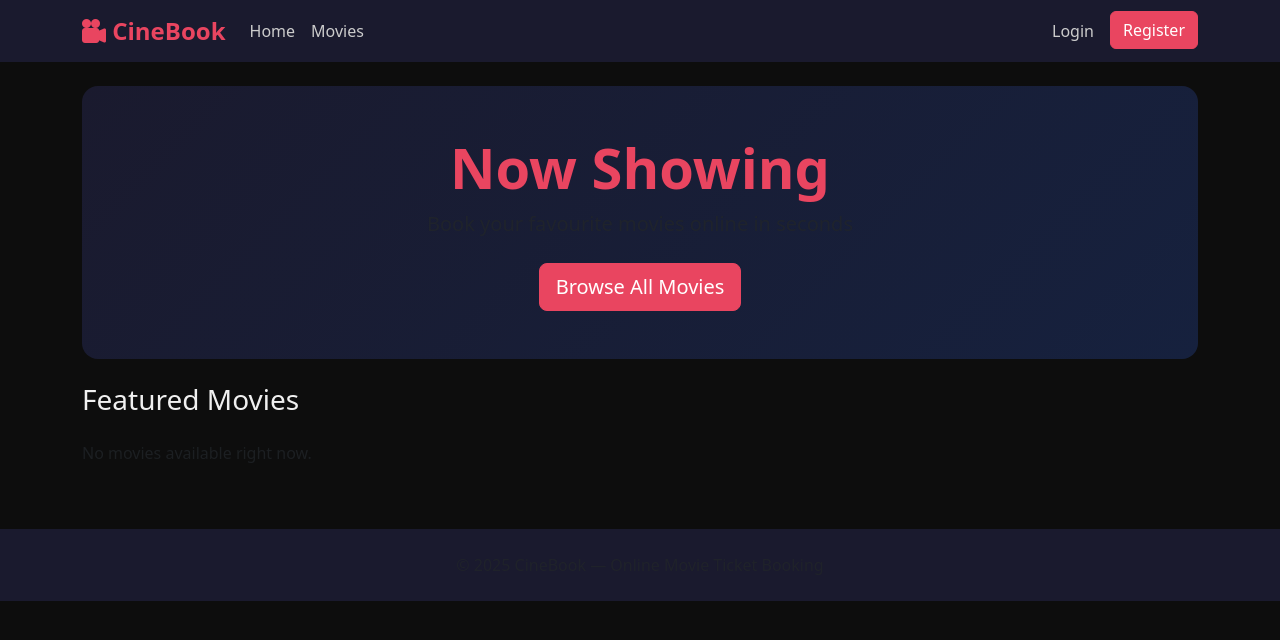
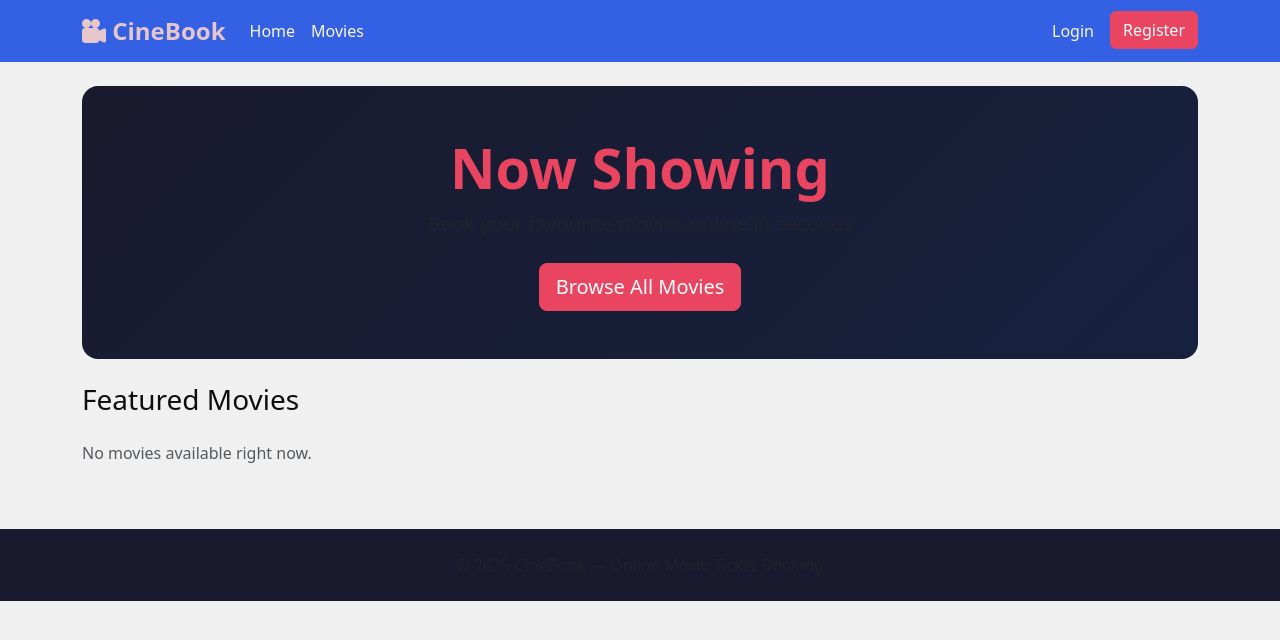
Before and after one commit to Work105/movie-ticket-system, a Django app: template tickets/templates/tickets/home.html in a window 1280 px wide. Shown: the top 640 px of the page. Run offline with Django 5.2, Linux system fonts and the light colour scheme; the template is opened without the code that fills it, so the values that code supplies are empty.

Commit message:
Update base.html

```diff
--- a/tickets/templates/tickets/base.html
+++ b/tickets/templates/tickets/base.html
@@ -7,11 +7,11 @@
   <link href="https://cdn.jsdelivr.net/npm/bootstrap@5.3.0/dist/css/bootstrap.min.css" rel="stylesheet">
   <link href="https://cdn.jsdelivr.net/npm/bootstrap-icons@1.10.5/font/bootstrap-icons.css" rel="stylesheet">
   <style>
-    body { background-color: #0d0d0d; color: #f0f0f0; }
-    .navbar { background-color: #1a1a2e !important; }
-    .navbar-brand { color: #e94560 !important; font-weight: 700; font-size: 1.5rem; }
-    .nav-link { color: #ccc !important; }
-    .nav-link:hover { color: #e94560 !important; }
+    body { background-color:#f0f0f0 ; color:#0d0d0d ; }
+    .navbar { background-color: #3460e3 !important; }
+    .navbar-brand { color: #e6c5cb !important; font-weight: 700; font-size: 1.5rem; }
+    .nav-link { color: #faf7f7 !important; }
+    .nav-link:hover { color: #ad0707 !important; }
     .movie-card { background: #16213e; border: none; border-radius: 12px; transition: transform 0.2s; }
     .movie-card:hover { transform: translateY(-5px); }
     .movie-card img { border-radius: 12px 12px 0 0; height: 300px; object-fit: cover; }
```
